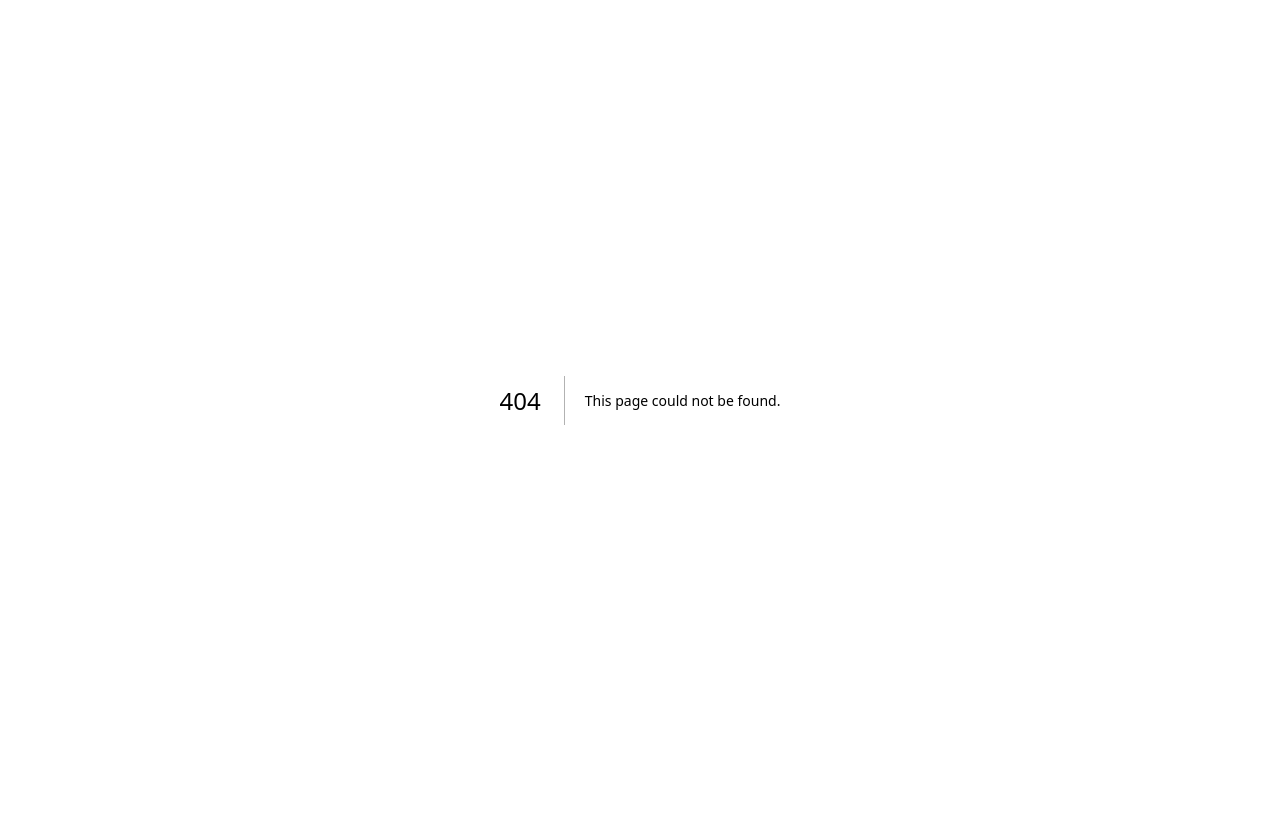
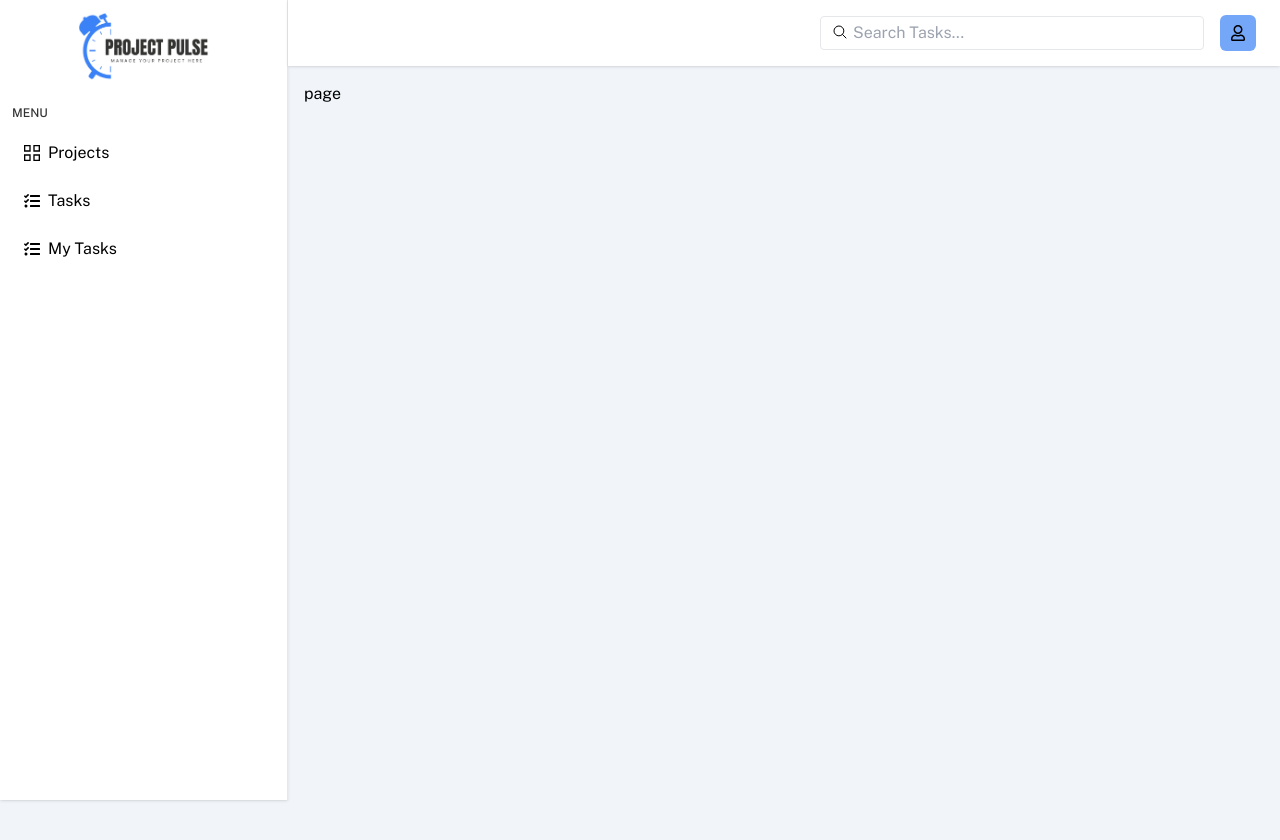
Before and after one commit to mahmudulturan/ph-skill-assesment-task, a Next.js app: page /projects/project-details/1 in a window 1280 px wide. Before the commit this address had no page. Shown: the top 840 px of the page. Before the commit the page ends 800 px from the top, so only its background shows below. Built offline with nearby package versions, Linux system fonts and the light colour scheme.

Commit message:
fix: route link for project details

```diff
--- /dev/null
+++ b/src/app/(dashboard)/projects/project-details/[id]/page.jsx
@@ -0,0 +1,12 @@
+import React from 'react';
+
+const page = ({ params }) => {
+    console.log(params.id)
+    return (
+        <div>
+            page
+        </div>
+    );
+};
+
+export default page;
--- a/src/components/projectsPage/ProjectCard/ProjectCard.jsx
+++ b/src/components/projectsPage/ProjectCard/ProjectCard.jsx
@@ -1,13 +1,12 @@
 import Link from 'next/link';
 import React from 'react';
-import { MdEdit, MdDelete } from "react-icons/md";
 import DeleteProjectModal from '../DeleteProjectModal/DeleteProjectModal';
 import UpdateProjectModal from '../UpdateProjectModal/UpdateProjectModal';
 
 const ProjectCard = ({ project }) => {
     return (
         <div className='relative overflow-hidden group'>
-            <Link href={`/projects/${project._id}`}>
+            <Link href={`/projects/project-details/${project._id}`}>
                 <div className='bg-white px-4 py-6 rounded flex flex-col  min-h-44 relative group overflow-hidden duration-300'>
                     <h1 className='text-xl font-semibold uppercase mb-3'>{project.project_name}</h1>
                     <p className='flex-1'>{project.project_description}</p>
```
